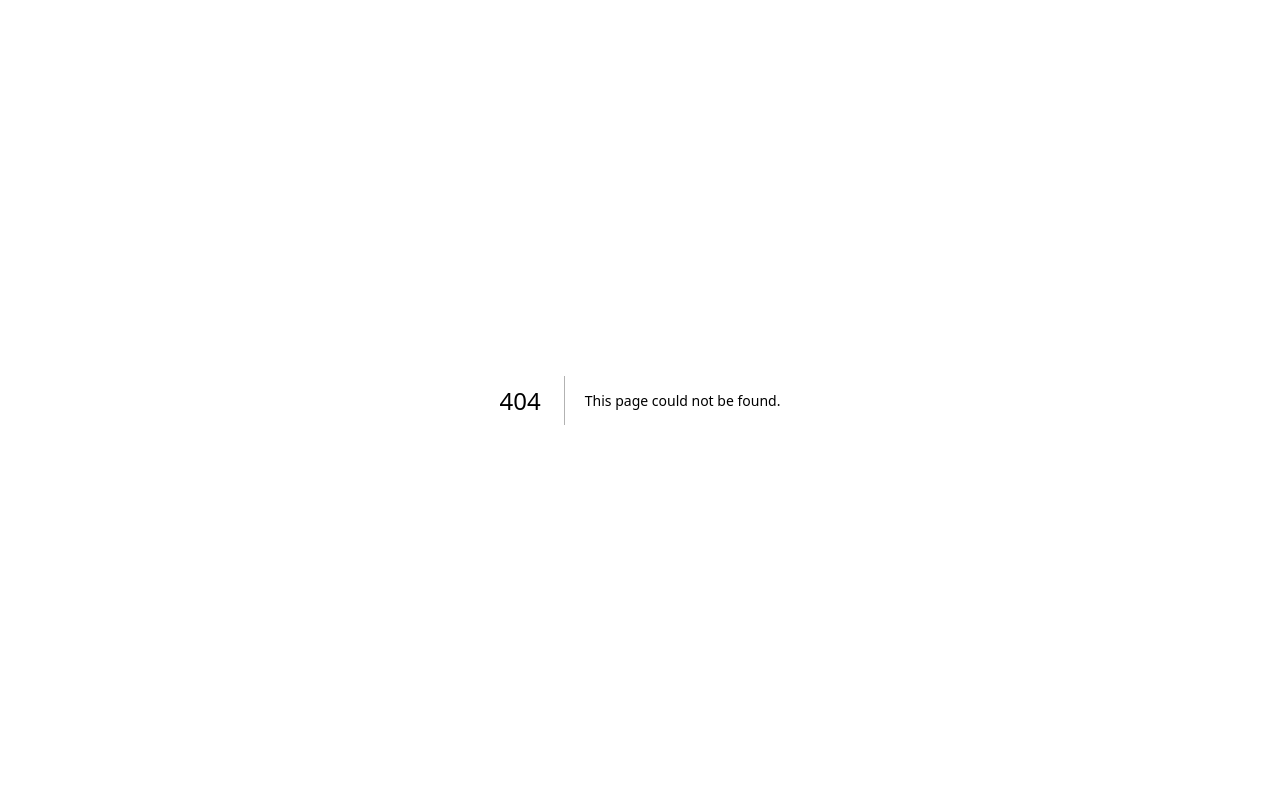
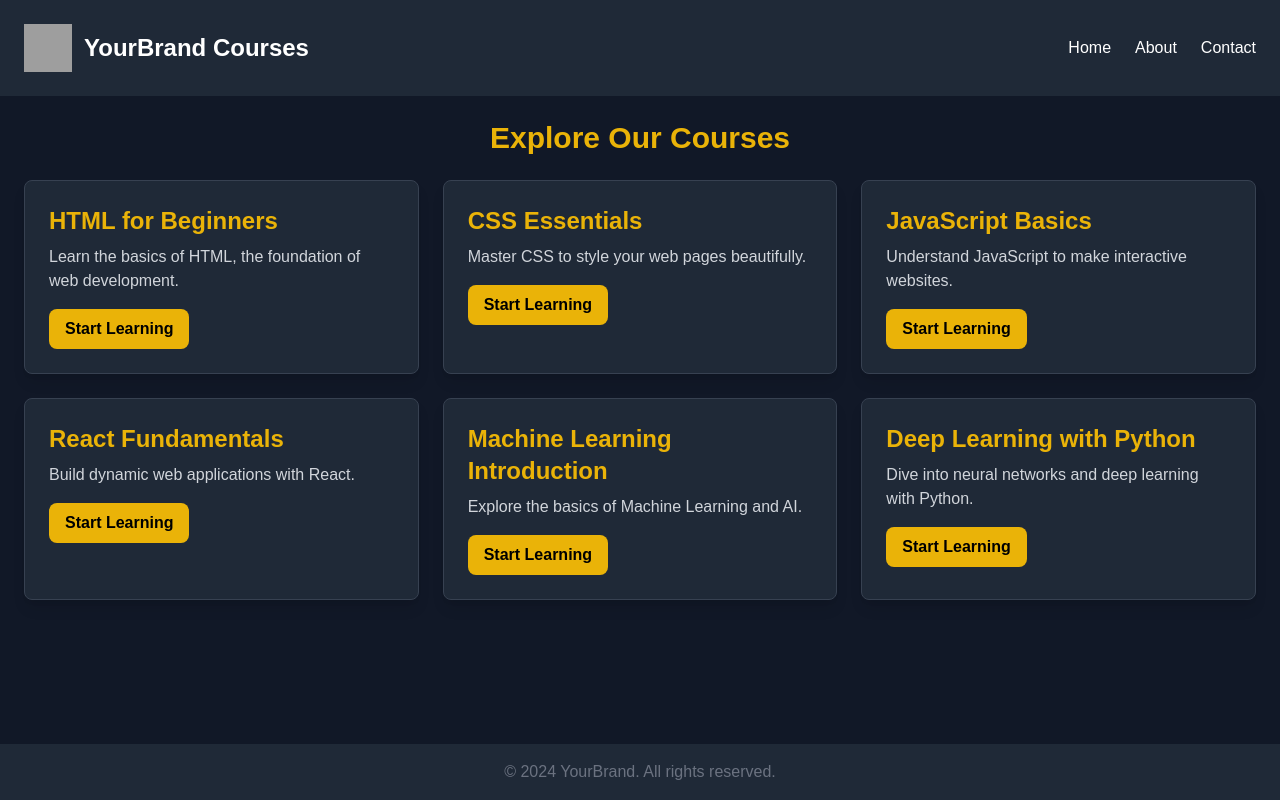
Before and after one commit to vaibhav4218/IPL, a Next.js app: page /courses in a window 1280 px wide. Before the commit this address had no page. Built offline with nearby package versions, Linux system fonts and the light colour scheme; grey boxes are pictures that could not be loaded.

Commit message:
New update

```diff
--- a/app/(root)/layout.tsx
+++ b/app/(root)/layout.tsx
@@ -1,9 +1,11 @@
+import Navbar from "../components/Navbar";
+
 export default function Layout({
     children,
   }: Readonly<{ children: React.ReactNode }>) {
     return (
       <main className="font-work-sans">
-
+        <Navbar/>
         {children}
       </main>
     );
--- a/app/(root)/page.tsx
+++ b/app/(root)/page.tsx
@@ -50,6 +50,8 @@ export default function Home() {
 </div>
 
 
+
+
    </>
   );
 }
--- a/app/components/Navbar.tsx
+++ b/app/components/Navbar.tsx
@@ -1,5 +1,6 @@
 import React from 'react';
 import Image from 'next/image';
+import Link from 'next/link';
 
 const Navbar = () => {
   return (
@@ -21,7 +22,8 @@ const Navbar = () => {
       <li className="cursor-pointer hover:text-beige">Home</li>
       <li className="cursor-pointer hover:text-beige">Projects</li>
       <li className="cursor-pointer hover:text-beige">Leaderboard</li>
-      <li className="cursor-pointer hover:text-beige">Profile</li>
+      <Link href={"/CoursesPage"}><li className="cursor-pointer hover:text-beige">Profile</li></Link>
+
     </ul>
   </nav>
     </div>
--- /dev/null
+++ b/app/courses/page.tsx
@@ -0,0 +1,94 @@
+import React from "react";
+
+interface Course {
+  title: string;
+  description: string;
+  link: string;
+}
+
+const CoursesPage: React.FC = () => {
+  const courses: Course[] = [
+    {
+      title: "HTML for Beginners",
+      description: "Learn the basics of HTML, the foundation of web development.",
+      link: "/courses/html",
+    },
+    {
+      title: "CSS Essentials",
+      description: "Master CSS to style your web pages beautifully.",
+      link: "/courses/css",
+    },
+    {
+      title: "JavaScript Basics",
+      description: "Understand JavaScript to make interactive websites.",
+      link: "/courses/javascript",
+    },
+    {
+      title: "React Fundamentals",
+      description: "Build dynamic web applications with React.",
+      link: "/courses/react",
+    },
+    {
+      title: "Machine Learning Introduction",
+      description: "Explore the basics of Machine Learning and AI.",
+      link: "/courses/ml-intro",
+    },
+    {
+      title: "Deep Learning with Python",
+      description: "Dive into neural networks and deep learning with Python.",
+      link: "/courses/deep-learning",
+    },
+  ];
+
+  return (
+    <div className="min-h-screen bg-gray-900 text-white flex flex-col">
+      {/* Header */}
+      <header className="flex justify-between items-center p-6 bg-gray-800">
+        <div className="flex items-center">
+          <img
+            src="/logo.png" // Replace with your logo path
+            alt="Logo"
+            className="w-12 h-12"
+          />
+          <h1 className="ml-3 text-2xl font-bold">YourBrand Courses</h1>
+        </div>
+        <nav className="space-x-6">
+          <a href="/" className="hover:text-yellow-500">Home</a>
+          <a href="/about" className="hover:text-yellow-500">About</a>
+          <a href="/contact" className="hover:text-yellow-500">Contact</a>
+        </nav>
+      </header>
+
+      {/* Main Content */}
+      <main className="flex-grow p-6">
+        <h2 className="text-3xl font-extrabold text-yellow-500 mb-6 text-center">
+          Explore Our Courses
+        </h2>
+        <div className="grid grid-cols-1 md:grid-cols-2 lg:grid-cols-3 gap-6">
+          {courses.map((course, index) => (
+            <div
+              key={index}
+              className="bg-gray-800 p-6 rounded-lg shadow-lg hover:shadow-xl transition-shadow border border-gray-700"
+            >
+              <h3 className="text-2xl font-bold mb-2 text-yellow-500">{course.title}</h3>
+              <p className="text-gray-300 mb-4">{course.description}</p>
+              <a
+                href={course.link}
+                className="inline-block bg-yellow-500 hover:bg-yellow-600 text-black font-semibold py-2 px-4 rounded-lg"
+              >
+                Start Learning
+              </a>
+            </div>
+          ))}
+        </div>
+      </main>
+
+      {/* Footer */}
+      <footer className="bg-gray-800 text-center text-gray-500 py-4">
+        <p>© 2024 YourBrand. All rights reserved.</p>
+      </footer>
+    </div>
+  );
+};
+
+export default CoursesPage;
```
